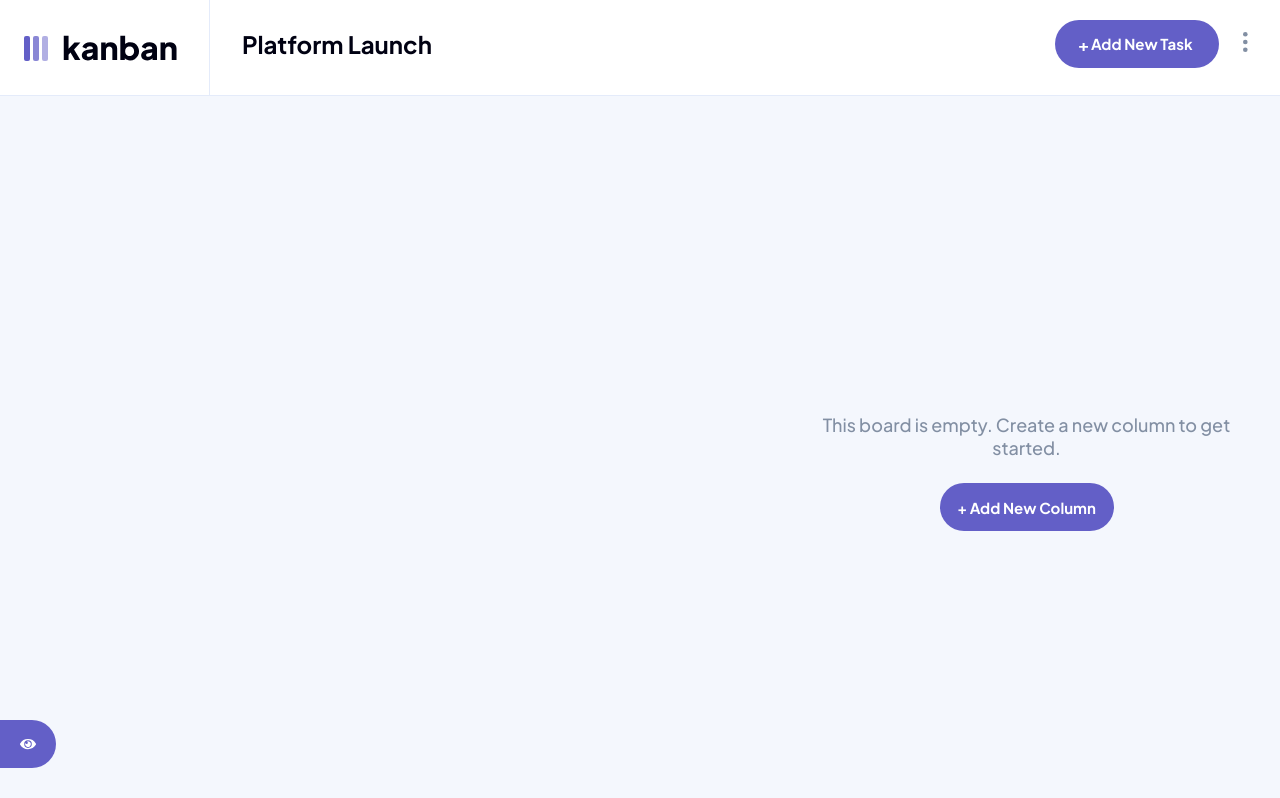
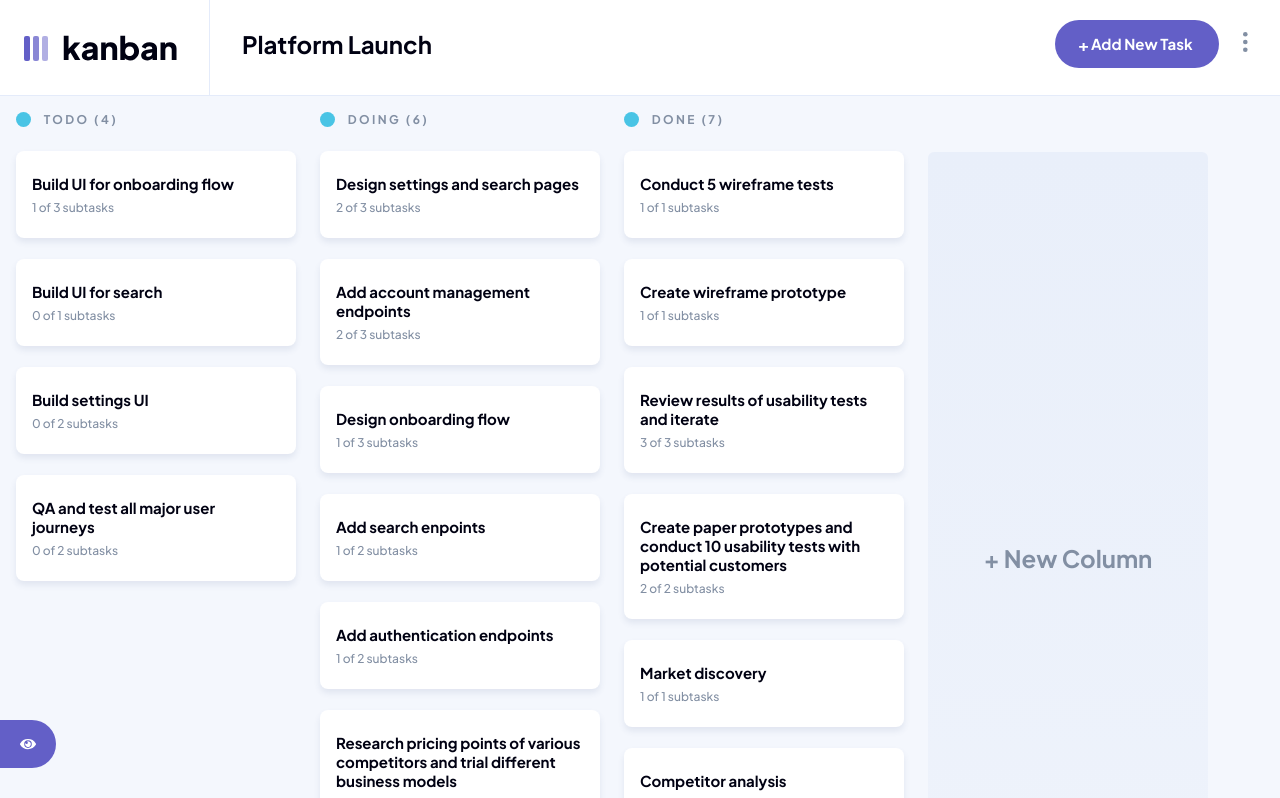
Before and after one commit to malgo-slota/kanban-app, a React (Create React App) app: page / in a window 1280 px wide. Shown: the top 798 px of the page. Built offline with nearby package versions, Linux system fonts and the light colour scheme.

Commit message:
condition fix

```diff
--- a/src/pages/Home.jsx
+++ b/src/pages/Home.jsx
@@ -31,8 +31,7 @@ export const Home = () => {
         <Navbar boardsExist={boardsExist}
                 selectedBoard={selectedBoard}
                 />
-        {/* {boardsExist ?  <BoardGrid boards={boards} /> : <EmptyBoard />} */}
-        {boardsExist ?  <EmptyBoard />  : <BoardGrid boards={boards}/>}
+        {boardsExist ?  <BoardGrid boards={boards} /> : <EmptyBoard />}
         {/* {sidebarOpen ? <SelectBoard selectedBoard={selectedBoard}
                                     setSelectedBoard={setSelectedBoard}
                                     /> : ''} */}
```
